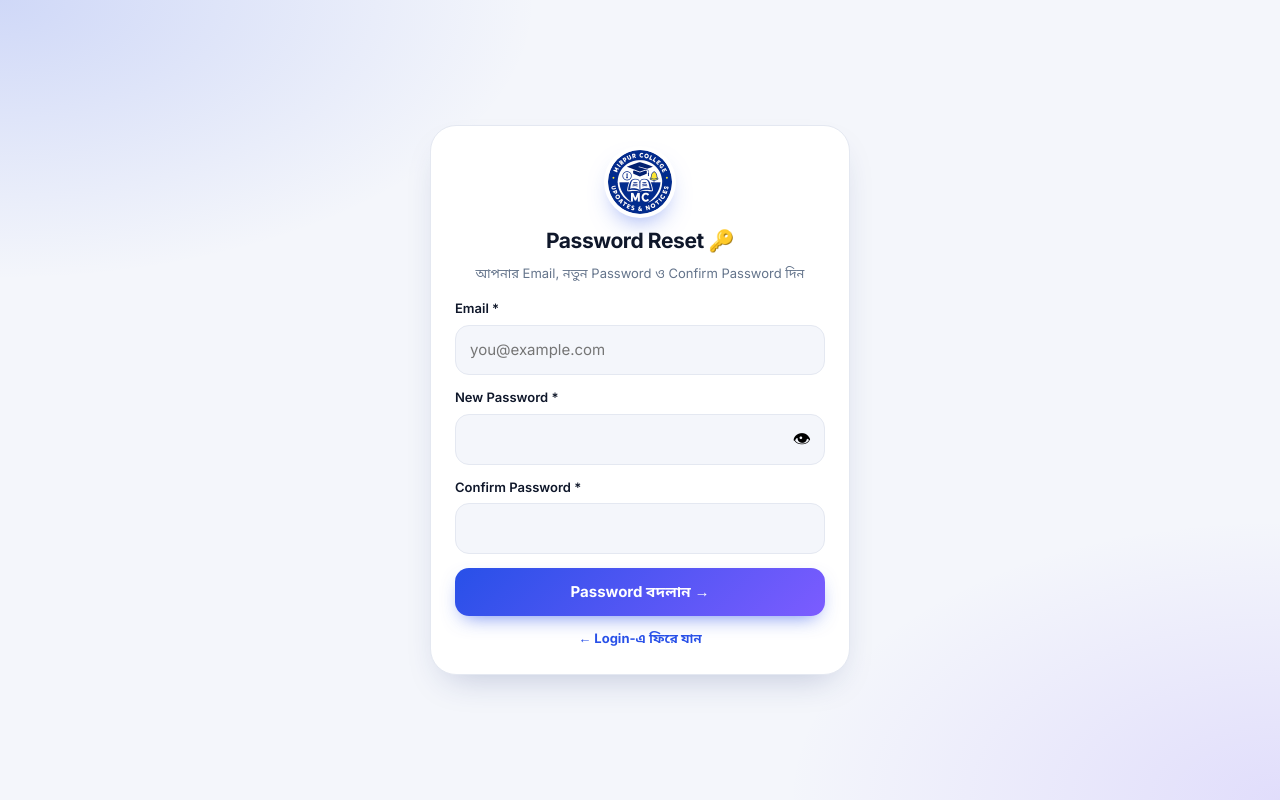
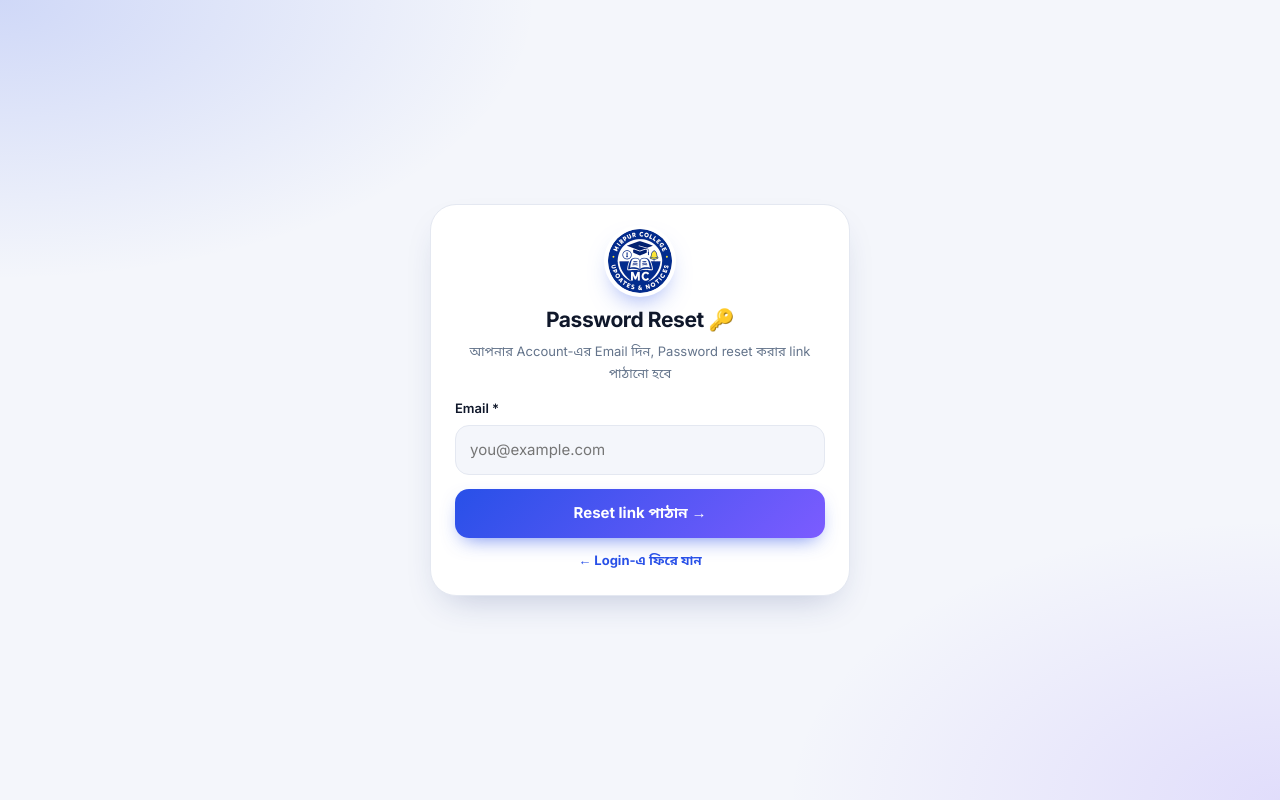
Before and after one commit to mehedihasangalib5-dev/Mirpur-College-Updates-Notices, a website: page index.html in a window 1280 px wide. Both pictures are taken after a click on the button "Password ভুলে গেছেন?". Drawn offline with Linux system fonts and the light colour scheme.

Commit message:
Update password reset functionality in index.html

```diff
--- a/index.html
+++ b/index.html
@@ -331,18 +331,19 @@ const gVals=()=>({name:gv("g_name").trim(),year:gv("g_year"),dept:gv("g_dept"),e
 function gErrShow(m){const e=$("#gErr");if(e){e.textContent=m||"";e.style.display=m?"block":"none"}}
 function renderGate(v){v=v||{};const m=U.mode,cp=m=="complete",su=m=="signup",re=m=="reset",p=U.prof||{};
  const nm=v.name??p.name??"",yr=v.year??p.year??"",dp=v.dept??p.dept??"";
- $("#gate").innerHTML=`<div class="gbox"><img class="glogo" src="logo.png" alt=""><h1>${cp?"Profile সম্পূর্ণ করুন":re?"Password Reset 🔑":"স্বাগতম 👋"}</h1><p class="gs">${cp?"আপনার Year ও Department select করুন":re?"আপনার Email, নতুন Password ও Confirm Password দিন":su?"Account খুলে আপনার Year ও Department-এর update দেখুন":"Email ও Password দিয়ে Login করুন"}</p>
+ if(re&&U.sent){$("#gate").innerHTML=`<div class="gbox"><img class="glogo" src="logo.png" alt=""><h1>Email পাঠানো হয়েছে ✅</h1><p class="gs">${esc(U.sent)} ঠিকানায় Password reset link পাঠানো হয়েছে। Inbox দেখুন, না পেলে Spam folder দেখুন। Link-এ click করে নতুন Password দিন।</p><button class="btn" type="button" onclick="gMode('login')" style="width:100%;justify-content:center;margin-top:14px;padding:12px">← Login-এ ফিরে যান</button></div>`;return}
+ $("#gate").innerHTML=`<div class="gbox"><img class="glogo" src="logo.png" alt=""><h1>${cp?"Profile সম্পূর্ণ করুন":re?"Password Reset 🔑":"স্বাগতম 👋"}</h1><p class="gs">${cp?"আপনার Year ও Department select করুন":re?"আপনার Account-এর Email দিন, Password reset করার link পাঠানো হবে":su?"Account খুলে আপনার Year ও Department-এর update দেখুন":"Email ও Password দিয়ে Login করুন"}</p>
  ${cp||re?"":`<div class="gtabs"><button type="button" class="${su?"":"on"}" onclick="gMode('login')">Login</button><button type="button" class="${su?"on":""}" onclick="gMode('signup')">Sign up</button></div>`}
  <form id="gForm" onsubmit="gSubmit(event)">
  ${su||cp?`<label>Name${su||cp?" *":""}</label><input id="g_name" maxlength="80" ${su||cp?"required":""} autocomplete="name" placeholder="আপনার নাম" value="${esc(nm)}">
  <div class="two"><div><label>Year *</label><select id="g_year" required><option value="">Select</option>${opts(YEARS,yr)}</select></div><div><label>Department *</label><select id="g_dept" required><option value="">Select</option>${opts(DEPTS,dp)}</select></div></div>`:""}
  ${cp?"":`<label>Email *</label><input id="g_email" type="email" required maxlength="120" autocomplete="email" placeholder="you@example.com" value="${esc(v.email||"")}">
- <label>${re?"New Password":"Password"} *</label><div class="pw"><input id="g_pw" type="password" required minlength="6" maxlength="64" autocomplete="${su||re?"new-password":"current-password"}"><button type="button" onclick="togglePw()" aria-label="Show password">👁</button></div>${re?`<label>Confirm Password *</label><div class="pw"><input id="g_pw2" type="password" required minlength="6" maxlength="64" autocomplete="new-password"></div>`:""}`}
+ ${re?"":`<label>Password *</label><div class="pw"><input id="g_pw" type="password" required minlength="6" maxlength="64" autocomplete="${su?"new-password":"current-password"}"><button type="button" onclick="togglePw()" aria-label="Show password">👁</button></div>`}`}
  <div class="gerr" id="gErr"></div>
- <button class="btn" id="g_btn">${cp?"Continue →":su?"Account খুলুন →":re?"Password বদলান →":"Login →"}</button></form>
+ <button class="btn" id="g_btn">${cp?"Continue →":su?"Account খুলুন →":re?"Reset link পাঠান →":"Login →"}</button></form>
  <div class="gfoot">${cp?'<button type="button" class="lnk" onclick="logout()">Log out</button>':re?'<button type="button" class="lnk" onclick="gMode(\'login\')">← Login-এ ফিরে যান</button>':su?"":'<button type="button" class="lnk" onclick="gMode(\'reset\')">Password ভুলে গেছেন?</button>'}</div></div>`}
 function showGate(mode){U.mode=mode||"login";renderGate();gated(true);paintMe();scrollTo(0,0)}
-function gMode(m){const v=gVals();U.mode=m;renderGate(v)}
+function gMode(m){const v=gVals();if(!v.email&&U.sent)v.email=U.sent;U.mode=m;U.sent=null;renderGate(v)}
 function togglePw(){const i=$("#g_pw"),t=i.type=="password"?"text":"password";i.type=t;const j=$("#g_pw2");if(j)j.type=t}
 async function fetchProfile(uid){try{const {db,f}=await getSDK();const sn=await f.getDoc(f.doc(db,"users",uid));return sn.exists()?sn.data():null}catch(e){return null}}
 async function saveProf(){if(!U.user||!U.prof)return false;
@@ -360,10 +361,7 @@ async function finishAuth(user,ch,isNew){
 async function gSubmit(e){e.preventDefault();if(U.busy)return;
  const v=gVals(),pw=gv("g_pw"),m=U.mode,b=$("#g_btn"),t=b.textContent;U.busy=true;b.disabled=true;b.textContent="অপেক্ষা করুন…";gErrShow("");
  try{const {auth,A}=await getSDK();
-  if(m=="reset"){if(pw!==gv("g_pw2")){gErrShow("দুটো Password মিলছে না");b.disabled=false;b.textContent=t;U.busy=false;return}
-   const r=await fetch("/api/reset-password",{method:"POST",headers:{"Content-Type":"application/json"},body:JSON.stringify({email:v.email,password:pw})}).catch(()=>null),j=r?await r.json().catch(()=>({})):{};
-   if(!r||!r.ok||!j.ok){gErrShow(!r?"Internet connection check korun":(j.error||"Reset hoyni, abar chesta korun"));b.disabled=false;b.textContent=t;U.busy=false;return}
-   U.busy=false;U.mode="login";renderGate({email:v.email});toast("Password বদলানো হয়েছে ✔ নতুন Password দিয়ে Login করুন");return}
+  if(m=="reset"){await A.sendPasswordResetEmail(auth,v.email);U.sent=v.email;U.busy=false;renderGate(v);return}
   if(m=="complete"){await finishAuth(auth.currentUser,v,true)}
   else{let cr;
    if(m=="signup"){cr=await A.createUserWithEmailAndPassword(auth,v.email,pw);try{await A.updateProfile(cr.user,{displayName:v.name})}catch(_){}}
```
